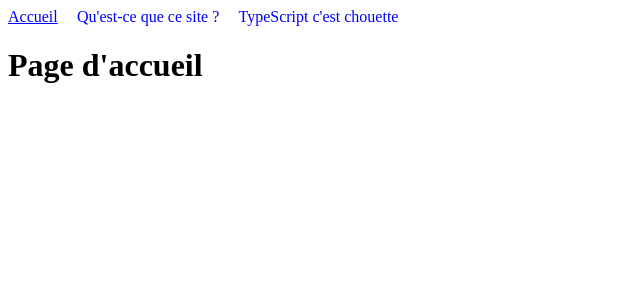
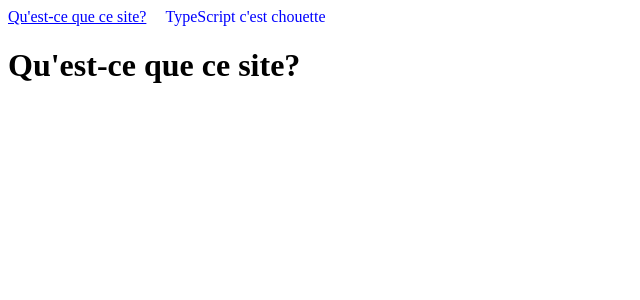
Before and after one commit to djfm/djfm.github.io, a React app: page / in a window 1280 px wide. Shown: the top 300 px of the page, without its empty margins (0-640 px from the left). Built offline with nearby package versions, Linux system fonts and the light colour scheme; the HTML template or start-up script is replaced by a standard one.

Commit message:
a bit of UX

```diff
--- a/src/builder/index.template.html
+++ b/src/builder/index.template.html
@@ -1,8 +1,10 @@
+<!DOCTYPE html>
 <html>
   <head>
     <title>
       djfm
     </title>
+    <meta name="viewport" content="width=device-width">
     #STYLES#
   </head>
   <body>
--- a/src/client/Components/About.tsx
+++ /dev/null
@@ -1,9 +0,0 @@
-import React from 'react';
-
-const About: React.FC = () => (
-  <main>
-    <h1>À propos de ce site</h1>
-  </main>
-);
-
-export default About;
--- a/src/client/Components/App.tsx
+++ b/src/client/Components/App.tsx
@@ -6,7 +6,6 @@ import {
 } from 'react-router-dom';
 
 import Home from './Home';
-import About from './About';
 import MiscTypeScript from './MiscTypeScript';
 
 import {
@@ -20,10 +19,7 @@ const App: React.FC = () => (
       <nav>
         <HUList>
           <li>
-            <NLink exact to="/" activeClassName="active">Accueil</NLink>
-          </li>
-          <li>
-            <NLink to="/a-propos" activeClassName="active">Qu&apos;est-ce que ce site ?</NLink>
+            <NLink exact to="/" activeClassName="active">Qu&apos;est-ce que ce site?</NLink>
           </li>
           <li>
             <NLink to="/typescript" activeClassName="active">TypeScript c&apos;est chouette</NLink>
@@ -33,7 +29,6 @@ const App: React.FC = () => (
     </div>
     <Switch>
       <Route exact path="/"><Home /></Route>
-      <Route path="/a-propos"><About /></Route>
       <Route path="/typescript"><MiscTypeScript /></Route>
     </Switch>
   </div>
--- a/src/client/Components/Home.tsx
+++ b/src/client/Components/Home.tsx
@@ -2,7 +2,7 @@ import React from 'react';
 
 const Home: React.FC = () => (
   <main>
-    <h1>Page d&apos;accueil</h1>
+    <h1>Qu&apos;est-ce que ce site?</h1>
   </main>
 );
 
--- a/src/client/Components/MiscTypeScript.tsx
+++ b/src/client/Components/MiscTypeScript.tsx
@@ -35,25 +35,6 @@ const MiscTypeScript: React.FC = () => {
     <main>
       <h1>Des trucs autour de TypeScript, ma nouvelle passion</h1>
       <TwoColumnsRM>
-        <Switch>
-          <Route path={`${path}/${typesVsInterfaces}`}>
-            <section>
-              <h1>{tviTitle}</h1>
-            </section>
-          </Route>
-
-          <Route path={`${path}/${typeNarrowing}`}>
-            <section>
-              <h1>{tnTitle}</h1>
-            </section>
-          </Route>
-
-          <Route path={`${path}`}>
-            <section>
-              <h1>{defaultTitle}</h1>
-            </section>
-          </Route>
-        </Switch>
         <nav>
           <VUList>
             <li>
@@ -75,6 +56,25 @@ const MiscTypeScript: React.FC = () => {
             </li>
           </VUList>
         </nav>
+        <Switch>
+          <Route path={`${path}/${typesVsInterfaces}`}>
+            <section>
+              <h1>{tviTitle}</h1>
+            </section>
+          </Route>
+
+          <Route path={`${path}/${typeNarrowing}`}>
+            <section>
+              <h1>{tnTitle}</h1>
+            </section>
+          </Route>
+
+          <Route path={`${path}`}>
+            <section>
+              <h1>{defaultTitle}</h1>
+            </section>
+          </Route>
+        </Switch>
       </TwoColumnsRM>
     </main>
   );
--- a/src/client/Components/Styled.ts
+++ b/src/client/Components/Styled.ts
@@ -37,9 +37,11 @@ export const VUList = styled.nav`
 
 export const TwoColumnsRM = styled.div`
   max-width: 1500px;
-  display: flex;
-  flex-direction: row;
-  *:first-child {
-    flex: 1;
+  @media (min-width: 850px) {
+    display: flex;
+    flex-direction: row-reverse;
+    *:last-child {
+      flex: 1;
+    }
   }
 `;
```
Also changed, not shown: 8 other files (tests, documents, lock files or other folders).
